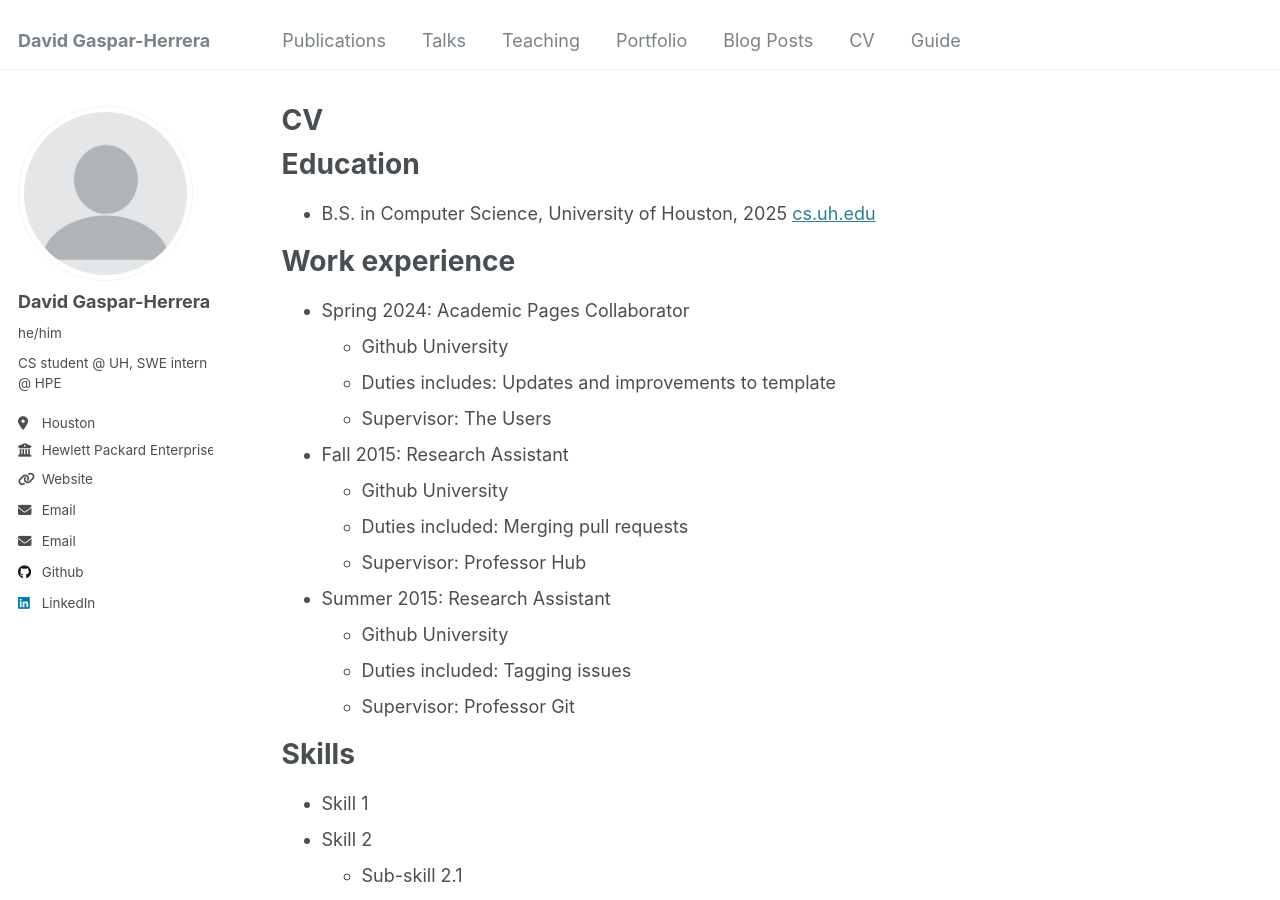
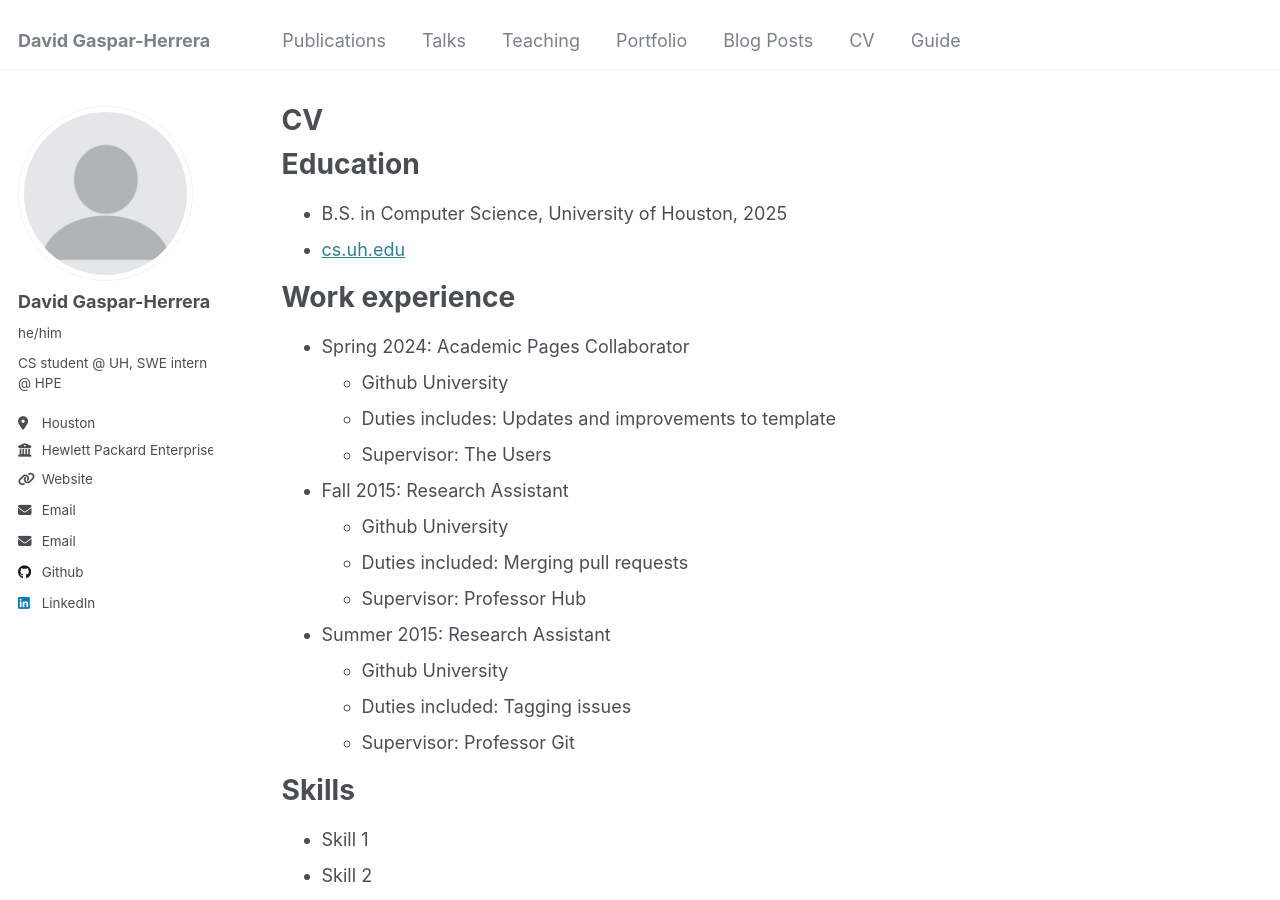
Before and after one commit to David-Gaspar-H/david-gaspar-h.github.io, a Jekyll site: the page built from _pages/cv.md, in a window 1280 px wide and 900 px high. Built offline with Jekyll 4.4.1, drawn with Linux system fonts in a browser that asks for light colours.

Commit message:
Update cv.md

```diff
--- a/_pages/cv.md
+++ b/_pages/cv.md
@@ -12,7 +12,7 @@ redirect_from:
 Education
 ======
 * B.S. in Computer Science, University of Houston, 2025
-  [cs.uh.edu](cs.uh.edu)
+* [cs.uh.edu](cs.uh.edu)
 
 Work experience
 ======
```
